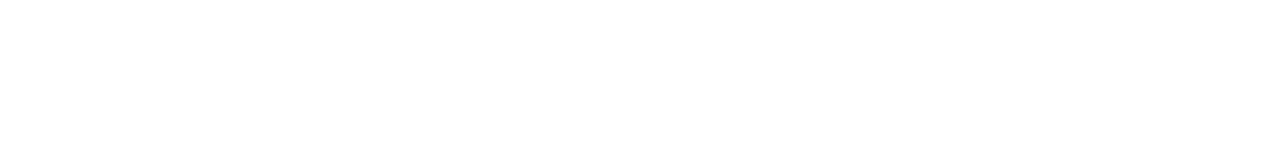
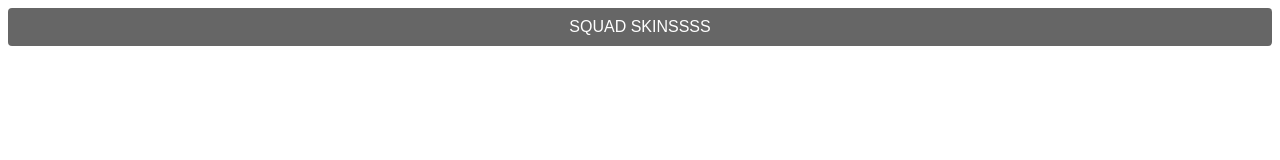
Before and after one commit to yougijain/squad-skins, a browser extension: page src/index.html in a window 1280 px wide. Drawn offline with Linux system fonts and the light colour scheme.

Commit message:
show overlay on game launch

```diff
--- a/src/index.html
+++ b/src/index.html
@@ -1,5 +1,17 @@
 <!DOCTYPE html>
 <html>
   <head><meta charset="utf-8" /></head>
-  <body><!-- overlay renders here --></body>
+  <body>
+  <div style="
+    font-family: sans-serif;
+    background: rgba(0, 0, 0, 0.6);
+    color: #fff;
+    padding: 10px;
+    border-radius: 4px;
+    text-align: center;
+  ">
+    SQUAD SKINSSSS
+  </div>
+</body>
+
 </html>
```
Also changed, not shown: background.js (+11 -0 lines).
